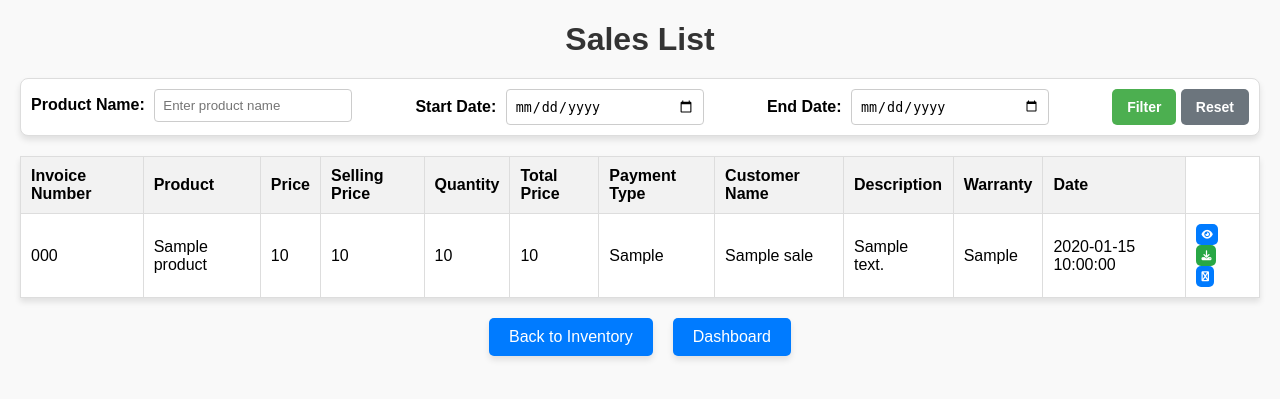
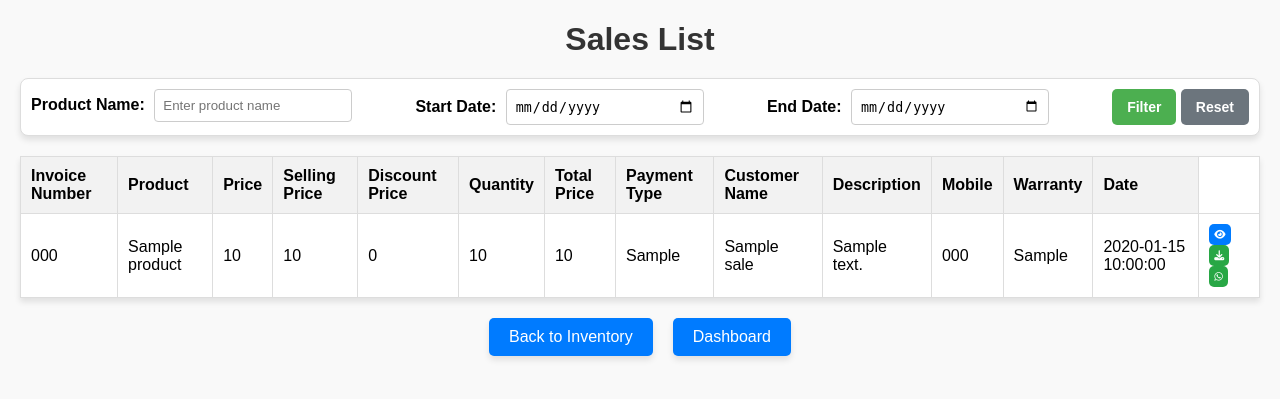
Before and after one commit to gayantha999/POS, a CodeIgniter app: page /POS/sales in a window 1280 px wide. Shown: the top 399 px of the page. Run offline with CodeIgniter, Linux system fonts and the light colour scheme; tables that the repository leaves empty or names only in its code hold one stand-in row (values such as "Sample post").

Commit message:
invoice upgrade

```diff
--- a/BACKEND/application/controllers/Sales.php
+++ b/BACKEND/application/controllers/Sales.php
@@ -157,6 +157,7 @@ class Sales extends CI_Controller {
 				'payment_type' => $sale['payment_type'],
 				'customer_name' => $sale['customer_name'],
 				'description' => $sale['description'],
+				'mobile_number' => $sale['mobile_number'],
 				'warranty' => $sale['warranty'],
 				'total_price' => $sale['total_price'],
 				'sale_date' => date('Y-m-d H:i:s')
@@ -203,7 +204,7 @@ class Sales extends CI_Controller {
 
 		// File creation
 		$file = fopen('php://output', 'w');
-		$header = ['Sale ID', 'Product Number', 'Quantity','price','selling_price', 'Total Price', 'Customer Name', 'Sale Date','Item Name'];
+		$header = ['Sale ID', 'Product Number', 'Quantity','price','selling_price','discount_price', 'Total Price', 'Customer Name', 'Sale Date','Item Name'];
 		fputcsv($file, $header);
 
 		foreach ($sales_data as $line) {
@@ -226,6 +227,9 @@ class Sales extends CI_Controller {
                             <th>Sale ID</th>
                             <th>Product Name</th>
                             <th>Quantity</th>
+                            <th>Price</th>
+                            <th>Selling Price</th>
+                            <th>Discount Price</th>
                             <th>Total Price</th>
                             <th>Customer Name</th>
                             <th>Sale Date</th>
@@ -237,6 +241,9 @@ class Sales extends CI_Controller {
 			$html_content .= '<td>' . $line->id . '</td>';
 			$html_content .= '<td>' . $line->product_name . '</td>';
 			$html_content .= '<td>' . $line->quantity . '</td>';
+			$html_content .= '<td>' . $line->price . '</td>';
+			$html_content .= '<td>' . $line->selling_price . '</td>';
+			$html_content .= '<td>' . $line->discount_price . '</td>';
 			$html_content .= '<td>' . $line->total_price . '</td>';
 			$html_content .= '<td>' . $line->customer_name . '</td>';
 			$html_content .= '<td>' . $line->sale_date . '</td>';
--- a/BACKEND/application/models/SalesModel.php
+++ b/BACKEND/application/models/SalesModel.php
@@ -90,7 +90,7 @@ class SalesModel extends CI_Model {
 	public function get_invoice_data($invoice_number) {
 
 		// Get invoice details
-		$this->db->select('sales.id as invoice_id, sales.invoice_number, sales.sale_date, sales.customer_name, SUM(sales.total_price) as grand_total,sales.description');
+		$this->db->select('sales.id as invoice_id, sales.invoice_number, sales.sale_date, sales.customer_name, SUM(sales.total_price) as grand_total,sales.mobile_number');
 		$this->db->from('sales');
 		$this->db->where('sales.invoice_number', $invoice_number);
 		$invoice = $this->db->get()->row();
--- a/BACKEND/application/views/sales/add.php
+++ b/BACKEND/application/views/sales/add.php
@@ -139,6 +139,10 @@
 				<input type="text" class="description" name="description[]">
 			</div>
 			<div class="form-group">
+				<label for="mobile_number">Mobile Number:</label>
+				<input type="number" class="mobile_number" name="mobile_number[]">
+			</div>
+			<div class="form-group">
 				<label for="warranty">Warranty:</label>
 				<input type="text" class="warranty" name="warranty[]">
 			</div>
@@ -229,6 +233,7 @@
 				const payment_type =row.querySelector('.payment_method').value;
 				const customer_name =row.querySelector('.customer_name').value;
 				const description =row.querySelector('.description').value;
+				const mobile_number =row.querySelector('.mobile_number').value;
 				const warranty =row.querySelector('.warranty').value;
 				const total_price = row.querySelector('.total_price').value;
 
@@ -242,6 +247,7 @@
 						payment_type,
 						customer_name,
 						description,
+						mobile_number,
 						warranty,
 						total_price,
 					});
--- a/BACKEND/application/views/sales/list.php
+++ b/BACKEND/application/views/sales/list.php
@@ -3,6 +3,8 @@
 <head>
 	<title>Sales List</title>
 	<link href="https://cdnjs.cloudflare.com/ajax/libs/font-awesome/6.5.0/css/all.min.css" rel="stylesheet">
+	<link href="https://cdnjs.cloudflare.com/ajax/libs/font-awesome/4.7.0/css/font-awesome.min.css" rel="stylesheet">
+
 
 	<style>
 		/* General Styles */
@@ -180,7 +182,9 @@
 		.download-btn {
 			background-color: #28a745;
 		}
-
+.whatsapp-btn {
+	background-color: #28a745;
+}
 		.action-btn:hover {
 			opacity: 0.8;
 		}
@@ -221,11 +225,13 @@
 			<th>Product</th>
 			<th>Price</th>
 			<th>Selling Price</th>
+			<th>Discount Price</th>
 			<th>Quantity</th>
 			<th>Total Price</th>
 			<th>Payment Type</th>
 			<th>Customer Name</th>
 			<th>Description</th>
+			<th>Mobile</th>
 			<th>Warranty</th>
 			<th>Date</th>
 		</tr>
@@ -238,11 +244,13 @@
 				<td><?php echo $sale->product_name; ?></td>
 				<td><?php echo $sale->price; ?></td>
 				<td><?php echo $sale->selling_price; ?></td>
+				<td><?php echo $sale->discount_price; ?></td>
 				<td><?php echo $sale->quantity; ?></td>
 				<td><?php echo $sale->total_price; ?></td>
 				<td><?php echo $sale->payment_type; ?></td>
 				<td><?php echo $sale->customer_name ?: 'N/A'; ?></td>
 				<td><?php echo $sale->description ?: 'N/A'; ?></td>
+				<td><?php echo $sale->mobile_number ?: 'N/A'; ?></td>
 				<td><?php echo $sale->warranty ?: 'N/A'; ?></td>
 				<td><?php echo $sale->sale_date; ?></td>
 				<td>
@@ -252,7 +260,7 @@
 					<a href="<?php echo base_url('invoice/download/' . $sale->invoice_number); ?>" class="action-btn download-btn">
 						<i class="fas fa-download"></i>
 					</a>
-					<a href="<?php echo base_url('invoice/sendInvoice/' . $sale->invoice_number); ?>" class="action-btn view-btn">
+					<a href="<?php echo base_url('invoice/sendInvoice/' . $sale->invoice_number); ?>" class="action-btn whatsapp-btn">
 						<i class="fa fa-whatsapp"></i>
 					</a>
 
```
Also changed, not shown: BACKEND/application/controllers/Invoice.php (+8 -7 lines).
